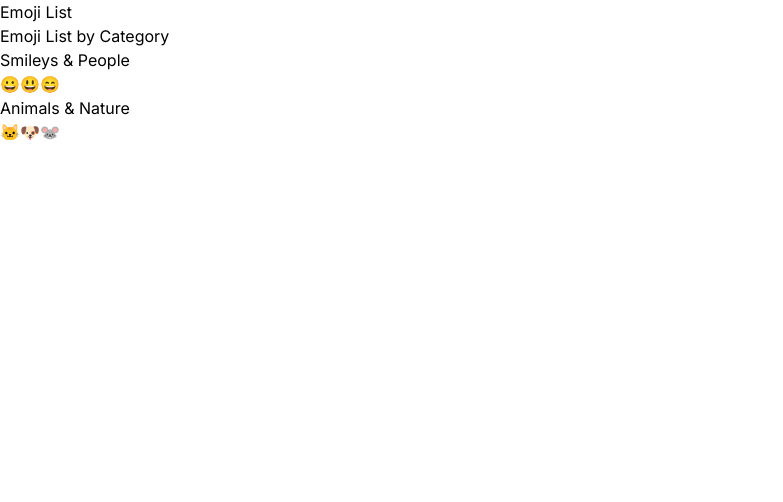
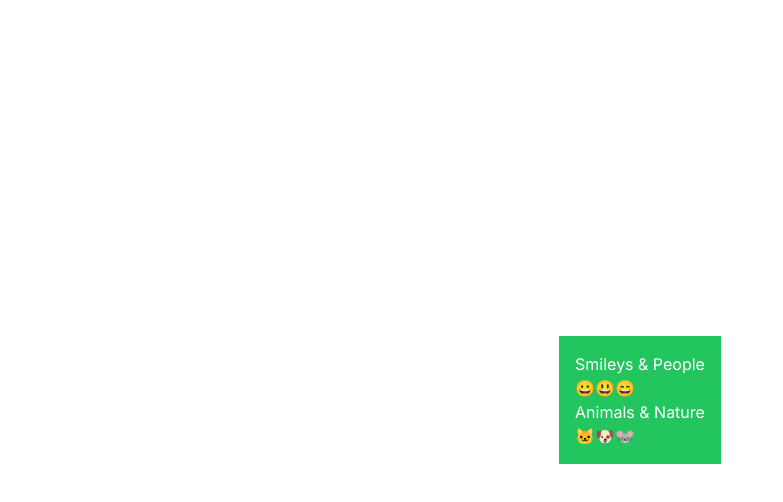
Before and after one commit to liang256/emoji-website, a Next.js app: page / in a window 1280 px wide. Shown: the top 502 px of the page, without its empty margins (0-783 px from the left). Built offline with nearby package versions, Linux system fonts and the light colour scheme.

Commit message:
refactor: Update home page layout and styles
Simplify the code in the Home component by refactoring the JSX structure. Update the layout to use flexbox for centering the content vertically and horizontally. Apply a green background color with white text using Tailwind CSS utility classes.

```diff
--- a/app/page.tsx
+++ b/app/page.tsx
@@ -22,21 +22,7 @@ export default function Home() {
     });
   };
 
-  return (
-    <div className="container">
-      <Head>
-        <title>Emoji List by Category</title>
-        <meta name="description" content="List of emojis by category with copy functionality" />
-      </Head>
-
-      <nav className="navbar">
-        Emoji List
-      </nav>
-
-      <main className="main">
-        <h1 className="title">Emoji List by Category</h1>
-
-        {Object.entries(emojis).map(([category, emojiList]) => (
+  const emojiList = Object.entries(emojis).map(([category, emojiList]) => (
     <div key={category} className={category}>
       <h2>{category}</h2>
       <div>
@@ -47,8 +33,13 @@ export default function Home() {
         ))}
       </div>
     </div>
-        ))}
-      </main>
+  ));
+
+  return (
+    <div className="flex justify-center items-center h-screen">
+      <div className="bg-green-500 text-white p-4">
+        {emojiList}
+      </div>
     </div>
   );
 }
```
Lines whose indentation alone changed are shown as unchanged.
